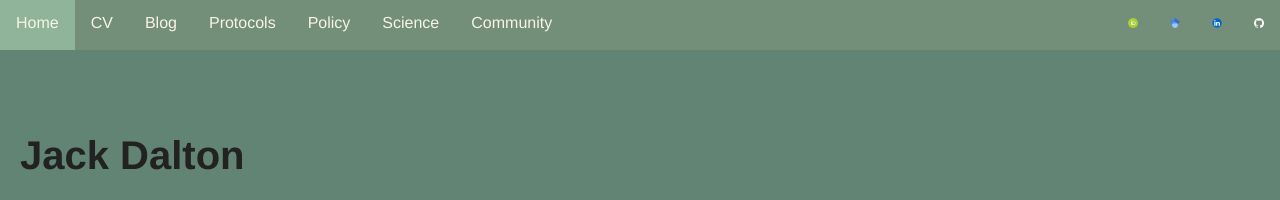
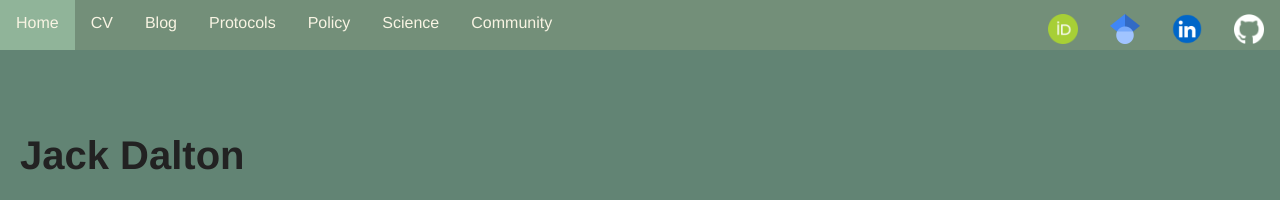
Before and after one commit to JackATDalton/JackATDalton.github.io, a Jekyll site: the page built from index.html, in a window 1280 px wide. Shown: the top 200 px of the page. Built offline with Jekyll 4.4.1, drawn with Linux system fonts in a browser that asks for light colours; some web fonts are replaced.

Commit message:
Update style.css

```diff
--- a/stylesheets/style.css
+++ b/stylesheets/style.css
@@ -50,7 +50,7 @@ nav li a:hover
 
 .icon
 {
-  height: 10px !important;
+  height: 30px !important;
   width: 100%
 
 }
```
